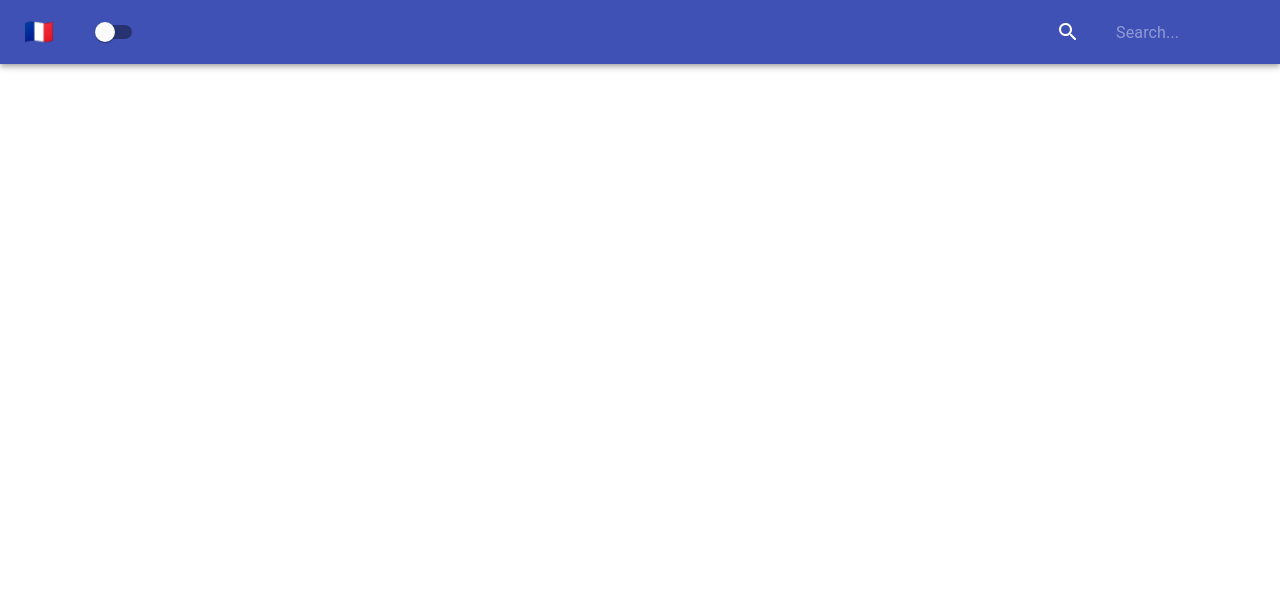
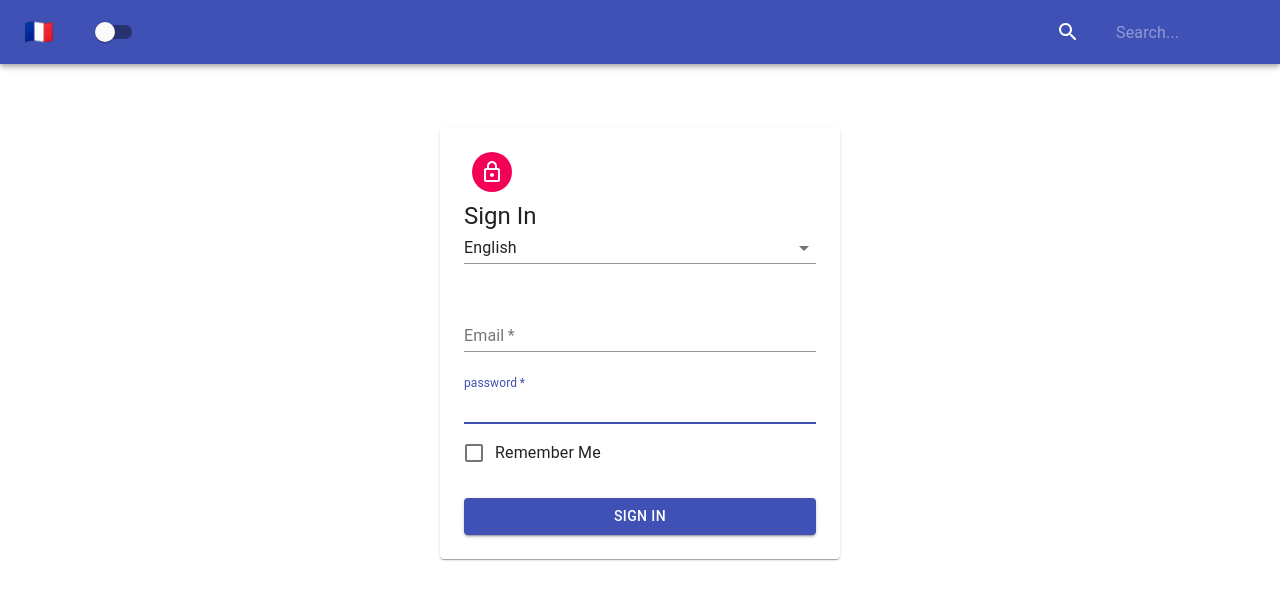
Before and after one commit to jbuican14/form-context, a React (Create React App) app: page / in a window 1280 px wide. Shown: the top 600 px of the page. Built offline with nearby package versions, Linux system fonts and the light colour scheme.

Commit message:
Adding styles& element for form (leave console for working)

```diff
--- a/src/App.js
+++ b/src/App.js
@@ -1,5 +1,6 @@
 import { createTheme, ThemeProvider } from '@material-ui/core';
 import './App.css';
+import Form from './components/Form';
 import Navbar from './components/Navbar';
 
 const theme = createTheme({})
@@ -8,6 +9,7 @@
   return (
     <ThemeProvider theme={theme}>
       <Navbar />
+      <Form />
     </ThemeProvider>
   );
 }
--- a/src/components/Form.jsx
+++ b/src/components/Form.jsx
@@ -3,14 +3,43 @@
         Checkbox, Input, InputLabel,
         Paper, Typography, MenuItem, Select,
         withStyles } from '@material-ui/core';
-import { PhoneLockedOutlined } from '@material-ui/icons';
-import styles from "./styles/FormStyles";
+import { PhoneLockedOutlined, LockOutlined } from '@material-ui/icons';
+import styles from "../styles/FormStyles";
 
-function Form(props) {
-  const {classes} = props;
+function Form({classes}) {
+  // const {classes} = props;
+  // console.log('🚀 ~ file: Form.jsx:11 ~ Form ~ classes:', classes)
 
   return (
-    <main className={classes.main}>Form</main>
+    <main className={classes.main}>
+      <Paper className={classes.paper}>
+        <Avatar className={classes.avatar}>
+          <LockOutlined />
+        </Avatar>
+        <Typography variant='h5'>Sign In</Typography>
+        <Select value='english'>
+          <MenuItem value='english'>English</MenuItem>
+          <MenuItem value='french'>French</MenuItem>
+          <MenuItem value='spanish'>Spanish</MenuItem>
+        </Select>
+
+        <form className={classes.form}>
+          <FormControl margin='normal' required fullWidth>
+            <InputLabel htmlFor='email'>Email</InputLabel>
+            <Input id="email" name='email' autoFocus />
+          </FormControl>
+          <FormControl margin='normal' required fullWidth>
+            <InputLabel htmlFor='password'>password</InputLabel>
+            <Input id="password" name='password' autoFocus />
+          </FormControl>
+          <FormControlLabel control={<Checkbox color='primary'/>} label="Remember Me"/>
+
+          <Button variant='contained' type='submit' fullWidth color='primary' className={classes.submit}>
+            Sign In
+          </Button>
+        </form>
+      </Paper>
+    </main>
   )
 }
 
--- a/src/styles/FormStyles.js
+++ b/src/styles/FormStyles.js
@@ -1,11 +1,37 @@
 const styles = theme => {
-  console.log('🚀 ~ file: FormStyles.js:2 ~ styles ~ theme:', theme)
+  // console.log('🚀 ~ file: FormStyles.js:2 ~ styles ~ theme:', theme)
 
   return {
     main: {
       width: "auto",
-      display: "block"
+      display: "block",
+      marginLeft: theme.spacing(3),
+      marginRight: theme.spacing(3), // theme.spacing.unit * 3, old implemenation
+      [theme.breakpoints.up("sm")]: {
+        width: 400,
+        marginLeft: "auto",
+        marginRight: "auto"
+      }
+    },
+    paper: {
+      marginTop: theme.spacing(8),
+      display: "flex",
+      flexDirection: "column",
+      alignItem: "center",
+      padding: ` ${theme.spacing(2)}px ${theme.spacing(3)}px ${theme.spacing(3)}px`
+    },
+    avatar: {
+      margin: theme.spacing(1),
+      backgroundColor: theme.palette.secondary.main
+    },
+    form: {
+      with: "100%",
+      marginTop: theme.spacing(3)
+    },
+    submit: {
+      marginTop: theme.spacing(3)
     }
-
   }
 }
+
+export default styles;
```
Also changed, not shown: notes.txt.
